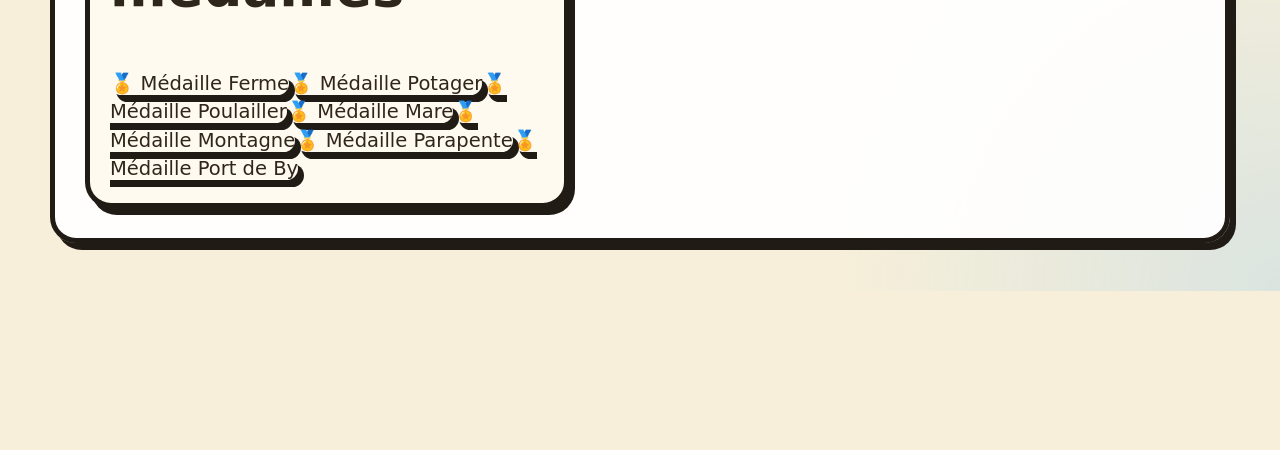
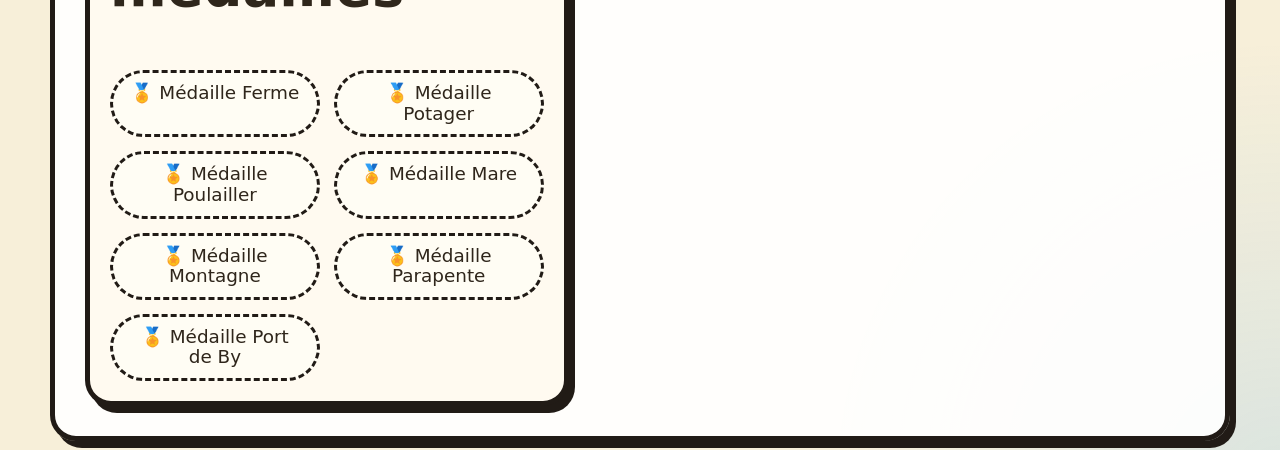
Before and after one commit to pharmaexport/Jeux, a React (Vite) app: page / in a window 1280 px wide. Shown: the part 1125-1575 px from the top of the page. Before the commit the page ends 1416 px from the top, so only its background shows below. Built offline with nearby package versions, Linux system fonts and the light colour scheme.

Commit message:
Clean medal layout

```diff
--- a/src/handdrawn.css
+++ b/src/handdrawn.css
@@ -14,9 +14,7 @@ body { font-family: 'Comic Sans MS', 'Marker Felt', 'Chalkboard SE', system-ui,
 .tab-button,
 .primary-action,
 .answer-grid button,
-.creature-card,
-.medal,
-.stamp {
+.creature-card {
   border-width: 5px !important;
   border-color: #211b16 !important;
   border-radius: 26px !important;
@@ -47,17 +45,30 @@ h1 {
   font-size: clamp(1.35rem, 5vw, 1.95rem) !important;
 }
 
-.feedback,
-.success-bubble {
-  font-size: clamp(1.25rem, 5vw, 1.75rem) !important;
+.medal-grid,
+.stamp-grid {
+  display: grid !important;
+  grid-template-columns: repeat(auto-fit, minmax(185px, 1fr)) !important;
+  gap: 14px !important;
 }
 
 .medal,
 .stamp {
-  min-height: 86px !important;
-  font-size: 1.22rem !important;
+  min-height: 62px !important;
+  padding: 10px 14px !important;
+  border: 3px dashed #211b16 !important;
+  border-radius: 999px !important;
+  background: #fffdf4 !important;
+  box-shadow: none !important;
+  font-size: 1.15rem !important;
+  line-height: 1.12 !important;
+  text-align: center !important;
+  transform: none !important;
 }
 
-@media (max-width: 820px) {
-  .answer-grid { grid-template-columns: 1fr !important; }
+.medal.earned,
+.stamp.earned {
+  background: #ffe06b !important;
+  border-style: solid !important;
+  box-shadow: 3px 4px 0 #211b16 !important;
 }
```
